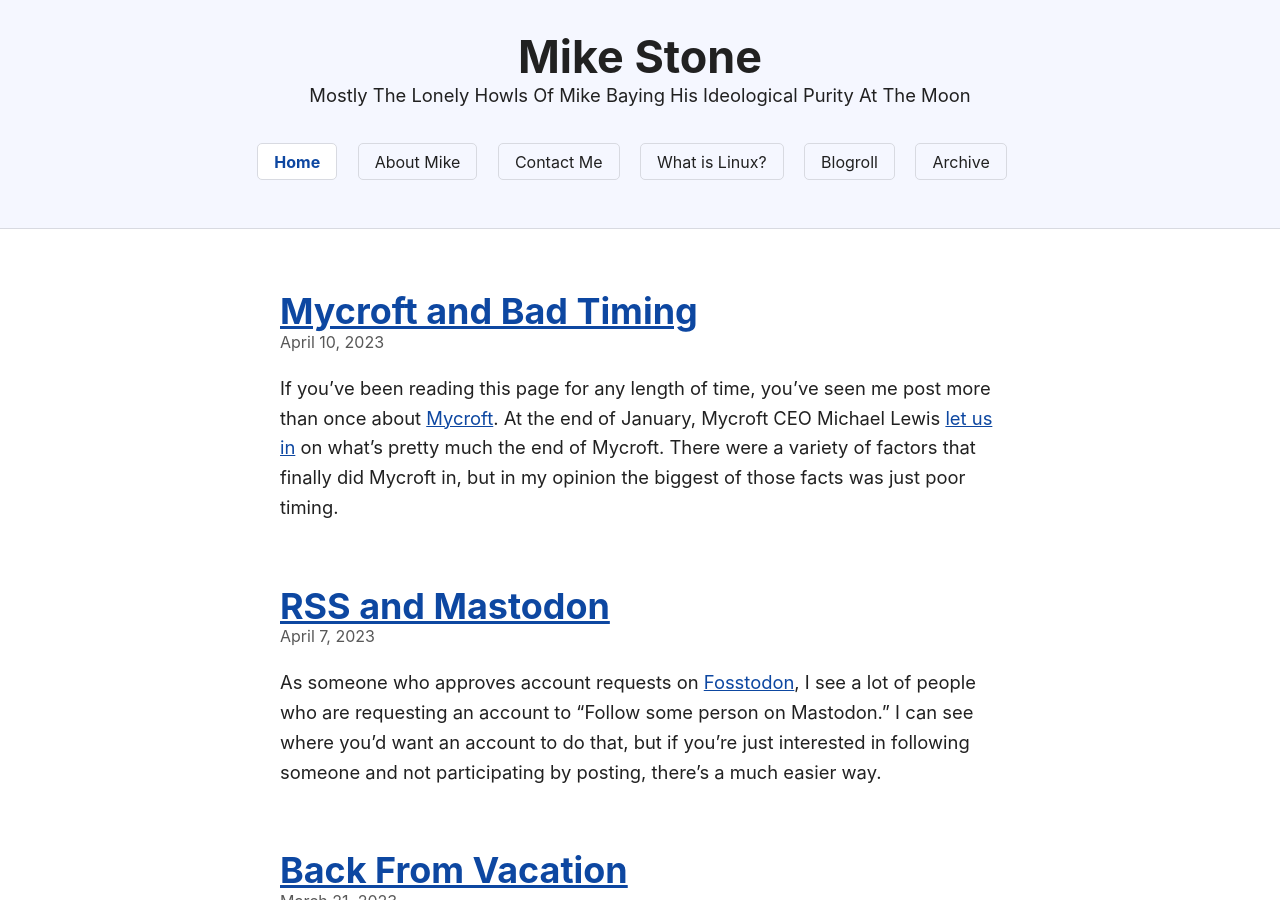
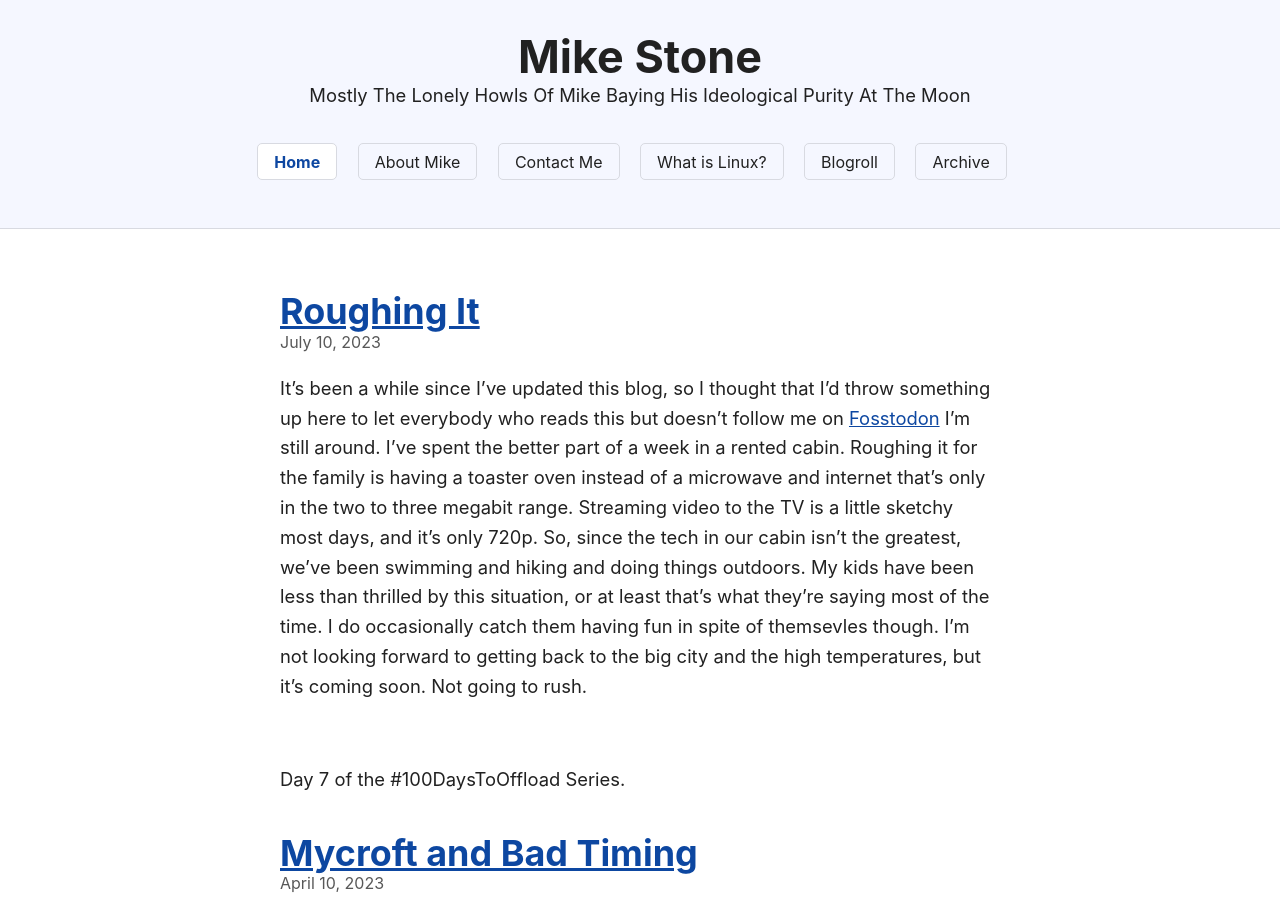
Before and after one commit to lrmikestone/jekyll.blog, a Jekyll site: the page built from index.md, in a window 1280 px wide and 900 px high. Built offline with Jekyll 4.4.1, drawn with Linux system fonts in a browser that asks for light colours; some of the changed text lies outside the part shown.

Commit message:
Roughing It Blog Post

```diff
--- /dev/null
+++ b/_posts/2023/2023-07-10-roughing-it.md
@@ -0,0 +1,14 @@
+---
+layout: post
+excerpt_separator: <!--more-->
+title: Roughing It
+description: Mostly The Lonely Howls Of Mike Baying His Ideological Purity At The Moon
+permalink: roughing-it
+date: 2023-07-10T19:36:37.711Z
+published: true
+---
+
+It's been a while since I've updated this blog, so I thought that I'd throw something up here to let everybody who reads this but doesn't follow me on [Fosstodon](https://fosstodon.org) I'm still around. I've spent the better part of a week in a rented cabin. Roughing it for the family is having a toaster oven instead of a microwave and internet that's only in the two to three megabit range. Streaming video to the TV is a little sketchy most days, and it's only 720p. So, since the tech in our cabin isn't the greatest, we've been swimming and hiking and doing things outdoors. My kids have been less than thrilled by this situation, or at least that's what they're saying most of the time. I do occasionally catch them having fun in spite of themsevles though. I'm not looking forward to getting back to the big city and the high temperatures, but it's coming soon. Not going to rush.
+
+
+Day 7 of the #100DaysToOffload Series.
```
Also changed, not shown: 404.md (+1 -1 lines).
